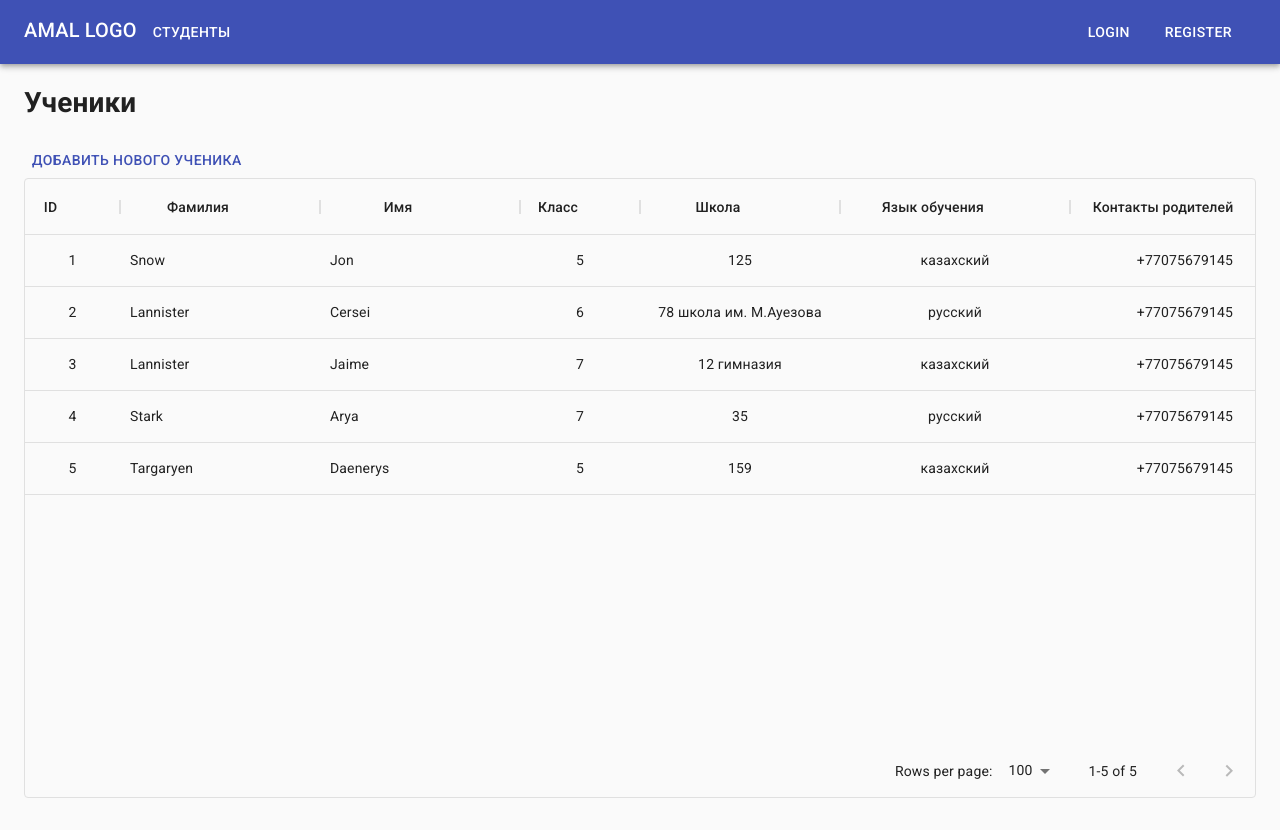
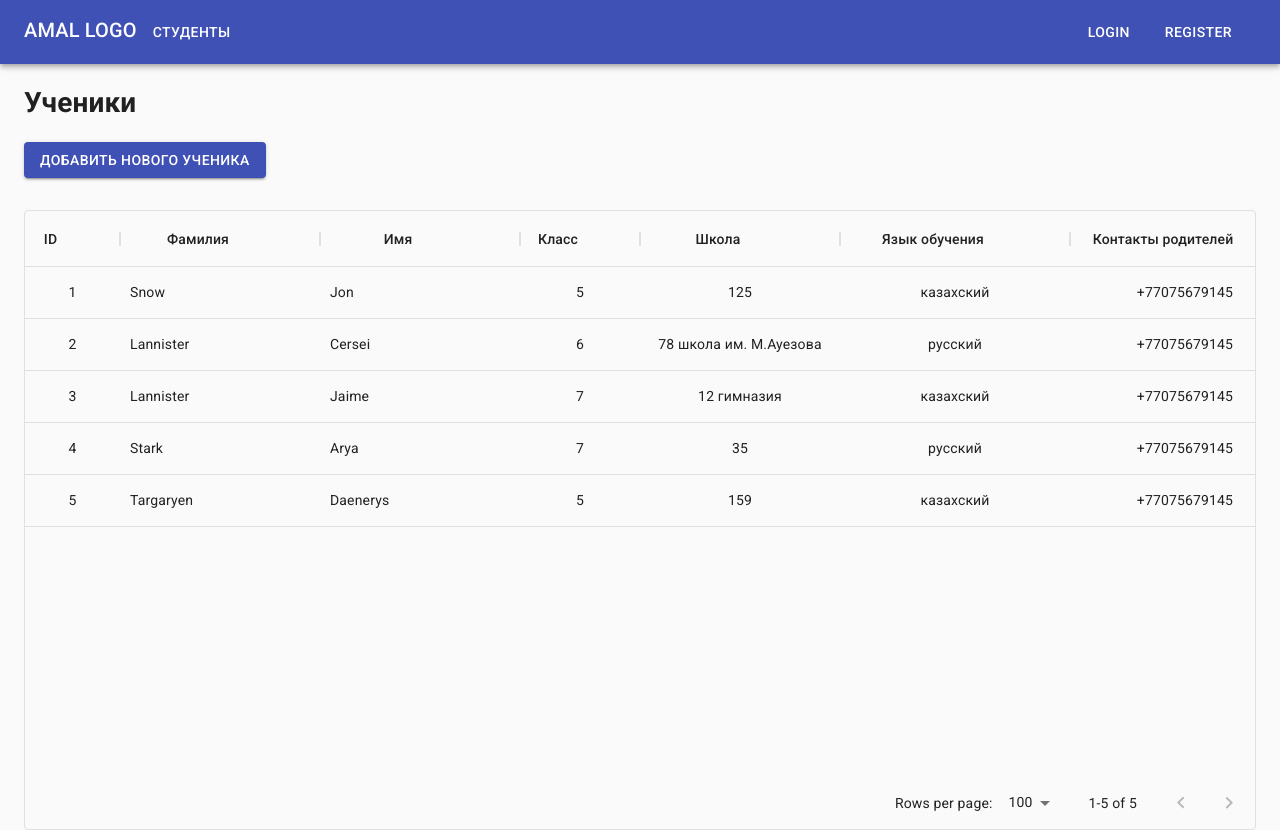
Before and after one commit to xx3u/amal_frontend, a React (Create React App) app: page /admin-app/students in a window 1280 px wide. Before the commit the page ends 800 px from the top, so only its background shows below. Built offline with nearby package versions, Linux system fonts and the light colour scheme.

Commit message:
Добавлены стили кнопок на странице студентов

```diff
--- a/src/pages/StudentsPage/StudentsPage.js
+++ b/src/pages/StudentsPage/StudentsPage.js
@@ -1,19 +1,30 @@
 import React from 'react';
 import {Link} from 'react-router-dom';
 import {Button} from '@material-ui/core';
+import {makeStyles} from '@material-ui/core/styles';
 import StudentsContainer from '../../containers/StudentsContainer/StudentsContainer';
 
+const useStyles = makeStyles((theme) => ({
+  addButton: {
+    marginBottom: theme.spacing(4),
+  }
+}));
 
-const StudentsPage = () => (
+
+const StudentsPage = () => {
+  const classes = useStyles()
+  return(
   <div>
       <h1>Ученики</h1>
-      <Button component={Link}
+      <Button       variant="contained"
+                    component={Link}
                     to="/admin-app/students/add"
-                    color="primary">
-                      Добавить нового ученика
+                    color="primary"
+                    className={classes.addButton}>
+                    Добавить нового ученика
       </Button>
       <StudentsContainer/>
   </div>
-);
+  )};
 
 export default StudentsPage;
```
